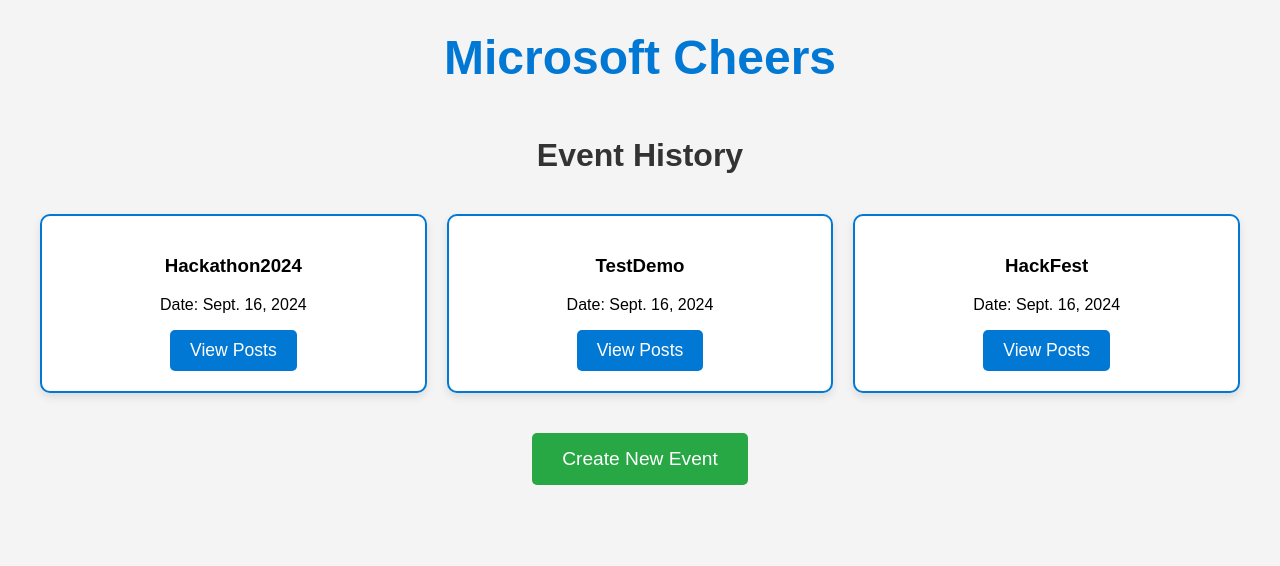
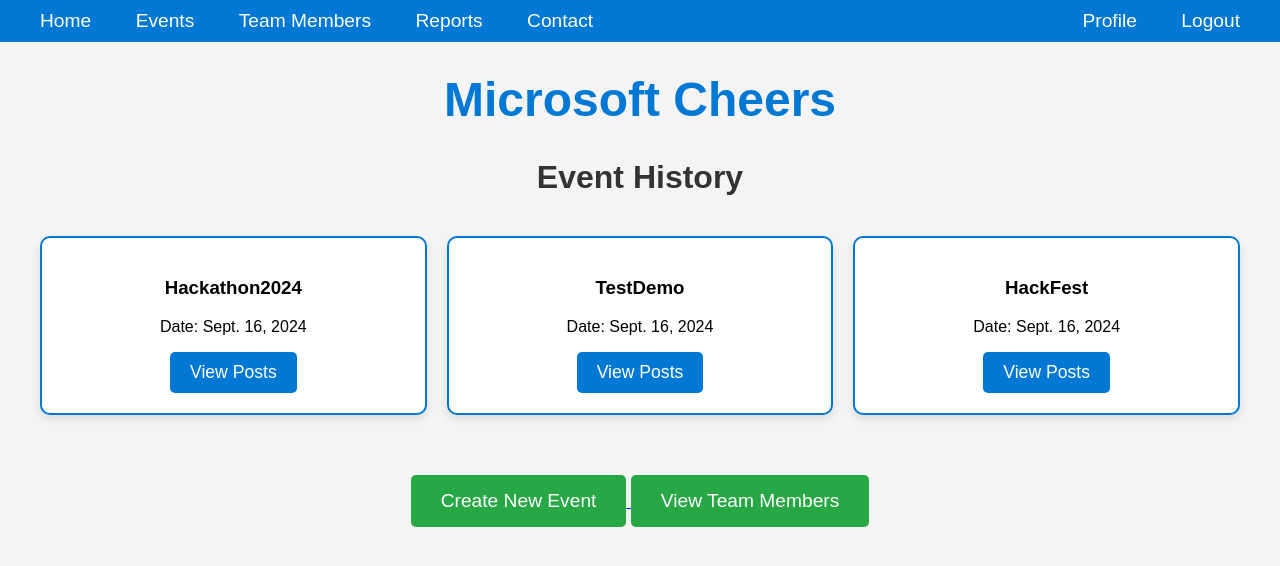
Before and after one commit to namundra-microsoft/Microsoft-Cheers, a Django app: page /appreciation/ in a window 1280 px wide. Shown: the top 566 px of the page. Run offline with Django 5.2, Linux system fonts and the light colour scheme; data comes from the database, SQL or seed files in the repository; both versions use the stored data as it was after the commit.

Commit message:
adding team members and other details

```diff
--- a/appreciation_project/appreciation/templates/appreciation/event_list.html
+++ b/appreciation_project/appreciation/templates/appreciation/event_list.html
@@ -1,18 +1,3 @@
-<!-- <!DOCTYPE html>
-<html>
-<head>
-    <title>Event List</title>
-</head>
-<body>
-    <h1>Events</h1>
-    <ul>
-        {% for event in events %}
-            <li><a href="{% url 'post_list' event.id %}">{{ event.name }}</a></li>
-        {% endfor %}
-    </ul>
-</body>
-</html> -->
-
 <!DOCTYPE html>
 <html lang="en">
 <head>
@@ -26,21 +11,42 @@
             background-color: #f4f4f4;
             margin: 0;
             padding: 0;
+        }
+
+        /* Navigation bar styling */
+        nav {
+            background-color: #0078D4;
+            padding: 10px 20px;
             display: flex;
-            flex-direction: column;
+            justify-content: space-between;
             align-items: center;
         }
 
+        nav a {
+            color: white;
+            text-decoration: none;
+            padding: 10px 20px;
+            font-size: 1.2em;
+        }
+
+        nav a:hover {
+            background-color: #005A9E;
+            border-radius: 5px;
+        }
+
+        /* Main Heading */
         h1 {
             color: #0078D4;
             margin-top: 30px;
             font-size: 3em;
+            text-align: center;
         }
 
         h2 {
             color: #333;
             margin: 20px 0;
             font-size: 2em;
+            text-align: center;
         }
 
         /* Container for the tiles */
@@ -50,7 +56,7 @@
             gap: 20px;
             padding: 20px;
             max-width: 1200px;
-            width: 100%;
+            margin: auto;
         }
 
         /* Each event tile */
@@ -94,14 +100,36 @@
             border-radius: 5px;
             cursor: pointer;
             transition: background-color 0.2s;
+            text-align: center;
+            display: inline-block;
         }
 
         .create-event-button:hover {
             background-color: #218838;
         }
+
+        .button-container {
+            text-align: center;
+            margin: 20px 0;
+        }
     </style>
 </head>
 <body>
+
+    <!-- Navigation Bar -->
+    <nav>
+        <div>
+            <a href="#">Home</a>
+            <a href="{% url 'event_list' %}">Events</a>
+            <a href="{% url 'team_members' %}">Team Members</a>
+            <a href="#">Reports</a>
+            <a href="#">Contact</a>
+        </div>
+        <div>
+            <a href="#">Profile</a>
+            <a href="#">Logout</a>
+        </div>
+    </nav>
 
     <!-- Main Heading -->
     <h1>Microsoft Cheers</h1>
@@ -122,9 +150,18 @@
         {% endfor %}
     </div>
 
-    <a href="{% url 'create_event' %}">
-        <button class="create-event-button">Create New Event</button>
-    </a>
+    <!-- Button Container -->
+    <div class="button-container">
+        <!-- Button to create a new event -->
+        <a href="{% url 'create_event' %}">
+            <button class="create-event-button">Create New Event</button>
+        </a>
+
+        <!-- Button to view team members -->
+        <a href="{% url 'team_members' %}">
+            <button class="create-event-button">View Team Members</button>
+        </a>
+    </div>
 
 </body>
 </html>
--- a/appreciation_project/appreciation/urls.py
+++ b/appreciation_project/appreciation/urls.py
@@ -7,4 +7,5 @@
     path('create_post/', views.create_post, name='create_post'),
     path('add_reaction/<int:post_id>/', views.add_reaction, name='add_reaction'),
     path('create_event/', views.create_event, name='create_event'),
+    path('team/', views.team_members, name='team_members'),  # New path for team members
 ]
--- a/appreciation_project/appreciation/views.py
+++ b/appreciation_project/appreciation/views.py
@@ -4,6 +4,7 @@
 from .forms import PostForm, EventForm
 from django.http import JsonResponse
 from django.views.decorators.http import require_POST
+from django.contrib.auth.models import User
 
 @login_required
 def create_post(request):
@@ -64,3 +65,7 @@
     else:
         form = EventForm()
     return render(request, 'appreciation/create_event.html', {'form': form})
+
+def team_members(request):
+    users = User.objects.all()  # Get all the users from the database
+    return render(request, 'appreciation/team_members.html', {'users': users})
```
Also changed, not shown: appreciation_project/appreciation/templates/appreciation/team_members.html (added, +69 -0 lines), appreciation_project/db.sqlite3.
